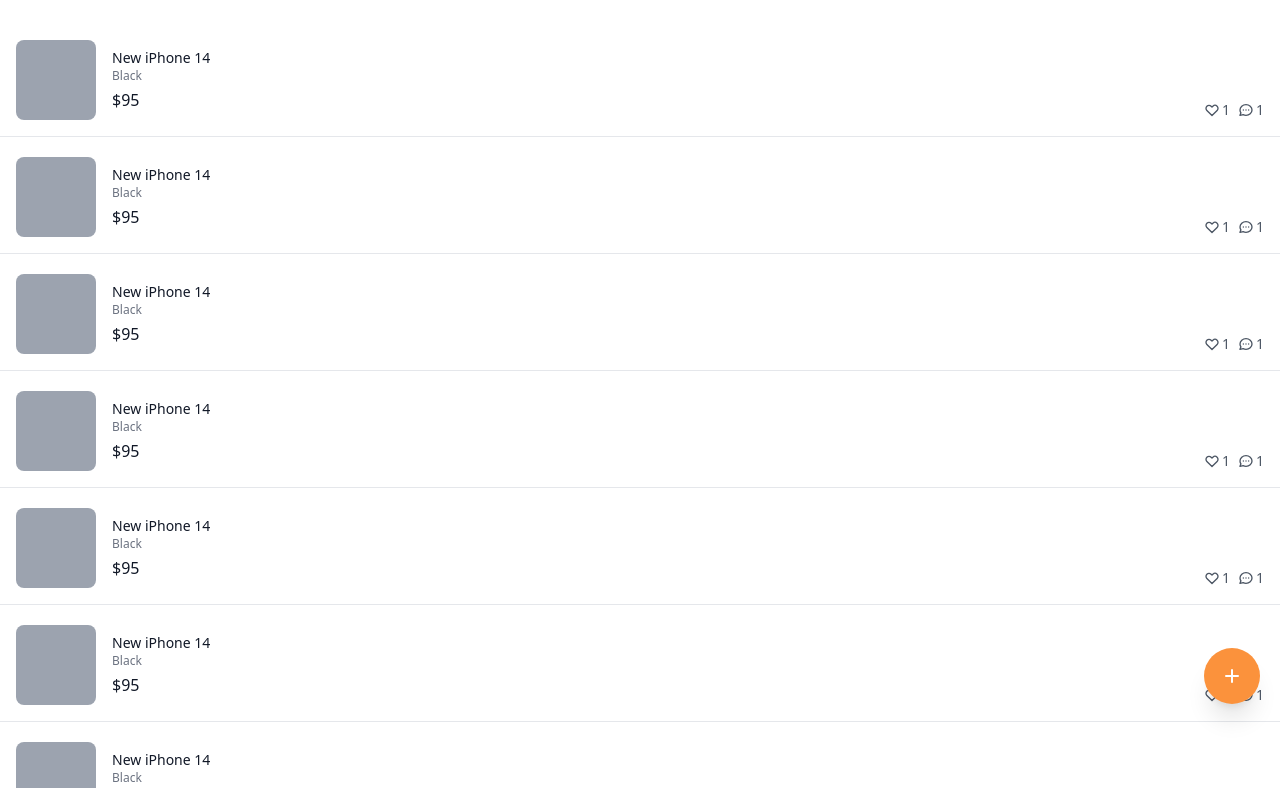
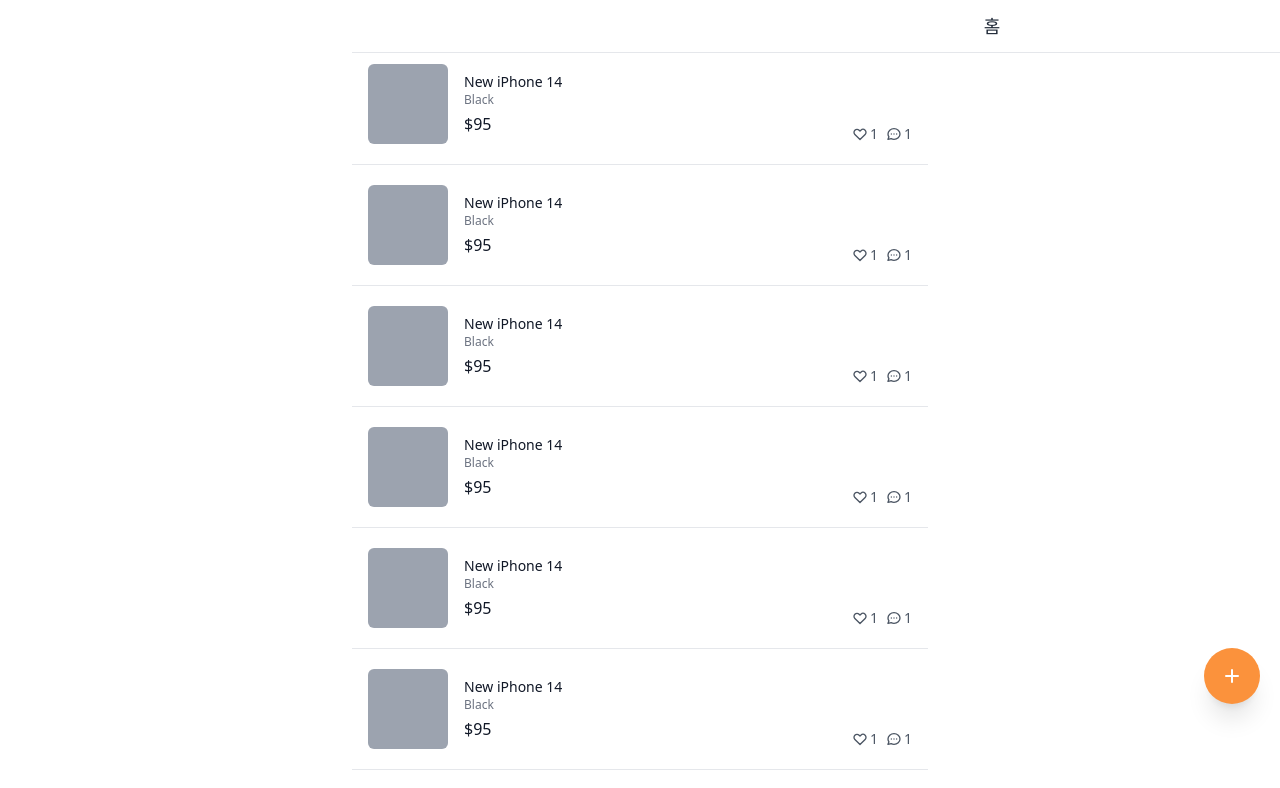
Before and after one commit to caste77an/carrot-market-old, a Next.js app: page / in a window 1280 px wide. Shown: the top 788 px of the page. Built offline with nearby package versions, Linux system fonts and the light colour scheme.

Commit message:
Layout part one

```diff
--- /dev/null
+++ b/components/layout.tsx
@@ -0,0 +1,28 @@
+import React from "react";
+import { cls } from "../libs/utils";
+
+interface LayoutProps {
+  title?: string;
+  canGoBack?: boolean;
+  hasTabBar?: boolean;
+  children: React.ReactNode;
+}
+
+export default function Layout({
+  title,
+  canGoBack,
+  hasTabBar,
+  children,
+}: LayoutProps) {
+  return (
+    <div>
+      <div className="bg-white w-full text-lg font-medium py-3 fixed text-gray-800 border-b top-0 justify-center flex items-center">
+        {title ? <span>{title}</span> : null}
+      </div>
+      <div className={cls("pt-16", hasTabBar ? "pb-16" : "")}>{children}</div>
+      {hasTabBar ? (
+        <nav className="bg-white text-gray-800 border-t fixed bottom-0 pb-10 pt-3 flex justify-between items-center"></nav>
+      ) : null}
+    </div>
+  );
+}
--- /dev/null
+++ b/libs/utils.ts
@@ -0,0 +1,3 @@
+export function cls(...classnames: string[]) {
+  return classnames.join(" ");
+}
--- a/pages/_app.tsx
+++ b/pages/_app.tsx
@@ -1,8 +1,12 @@
-import '../styles/globals.css'
-import type { AppProps } from 'next/app'
+import "../styles/globals.css";
+import type { AppProps } from "next/app";
 
 function MyApp({ Component, pageProps }: AppProps) {
-  return <Component {...pageProps} />
+  return (
+    <div className="w-full max-w-xl mx-auto">
+      <Component {...pageProps} />
+    </div>
+  );
 }
 
-export default MyApp
+export default MyApp;
--- a/pages/enter.tsx
+++ b/pages/enter.tsx
@@ -1,8 +1,5 @@
 import { useState } from "react";
-
-function cls(...classnames: string[]) {
-  return classnames.join(" ");
-}
+import { cls } from "../libs/utils";
 
 export default function Enter() {
   const [method, setMethod] = useState<"email" | "phone">("email");
--- a/pages/index.tsx
+++ b/pages/index.tsx
@@ -1,15 +1,17 @@
 import type { NextPage } from "next";
+import Layout from "../components/layout";
 
 const Home: NextPage = () => {
   return (
-    <div className="flex flex-col space-y-5 py-10">
+    <Layout title="홈" hasTabBar>
+      <div className="flex flex-col space-y-5 ">
         {[1, 1, 1, 1, 1, 1, 1, 1, 1, 1, 1, 1].map((_, i) => (
           <div
             key={i}
-          className="flex border-b pb-4 px-4 cursor-pointer justify-between"
+            className="flex px-4  border-b pb-5 cursor-pointer justify-between"
           >
             <div className="flex space-x-4">
-            <div className="w-20 h-20 bg-gray-400 rounded-lg" />
+              <div className="w-20 h-20 bg-gray-400 rounded-md" />
               <div className="pt-2 flex flex-col">
                 <h3 className="text-sm font-medium text-gray-900">
                   New iPhone 14
@@ -19,7 +21,7 @@
               </div>
             </div>
             <div className="flex space-x-2 items-end justify-end">
-            <div className="flex space-x-0.5 items-center text-sm text-gray-600">
+              <div className="flex space-x-0.5 items-center text-sm  text-gray-600">
                 <svg
                   className="w-4 h-4"
                   fill="none"
@@ -36,7 +38,7 @@
                 </svg>
                 <span>1</span>
               </div>
-            <div className="flex space-x-0.5 items-center text-sm text-gray-600">
+              <div className="flex space-x-0.5 items-center text-sm  text-gray-600">
                 <svg
                   className="w-4 h-4"
                   fill="none"
@@ -56,7 +58,7 @@
             </div>
           </div>
         ))}
-      <button className="fixed hover:bg-orange-500 transition-colors cursor-pointer bottom-24 right-5 shadow-xl bg-orange-400 rounded-full p-4 text-white">
+        <button className="fixed hover:bg-orange-500 transition-colors cursor-pointer  bottom-24 right-5 shadow-xl bg-orange-400 rounded-full p-4 text-white">
           <svg
             className="h-6 w-6"
             xmlns="http://www.w3.org/2000/svg"
@@ -74,6 +76,7 @@
           </svg>
         </button>
       </div>
+    </Layout>
   );
 };
 
```
Lines whose indentation alone changed are shown as unchanged.
